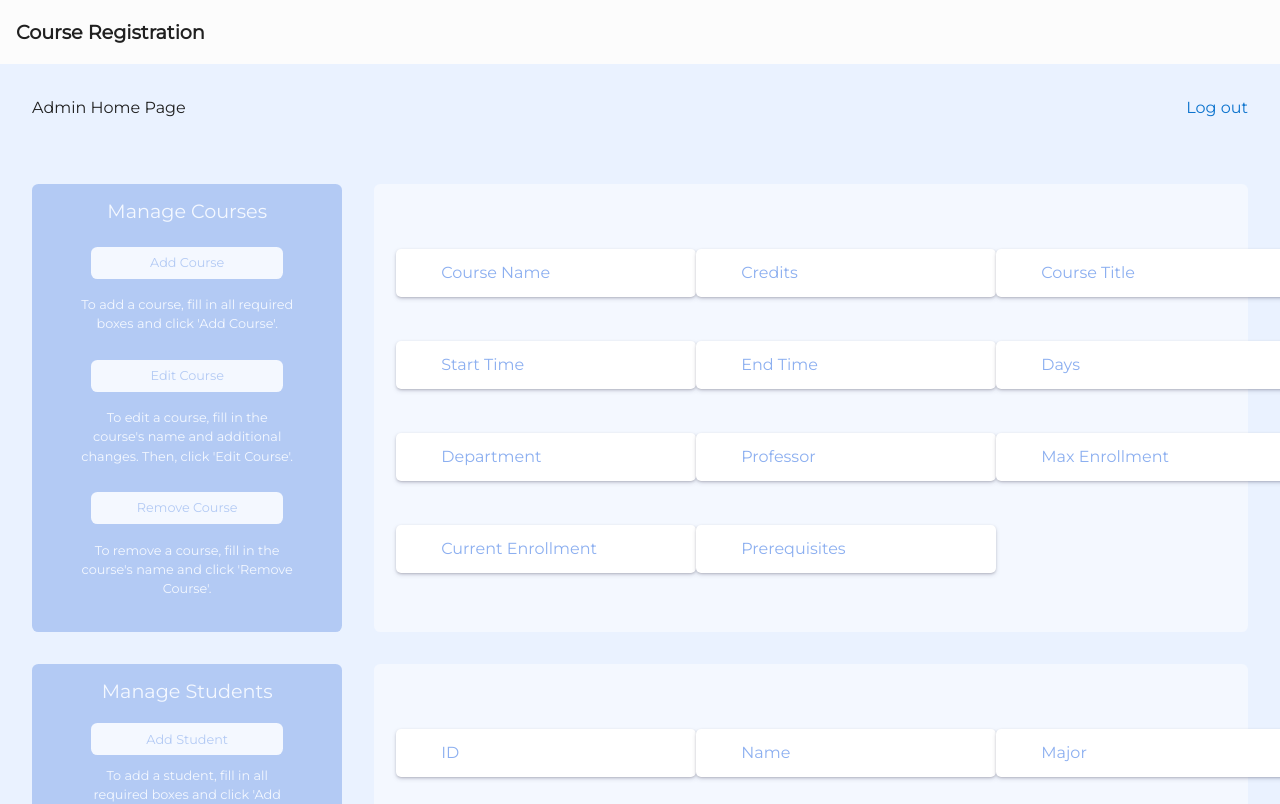
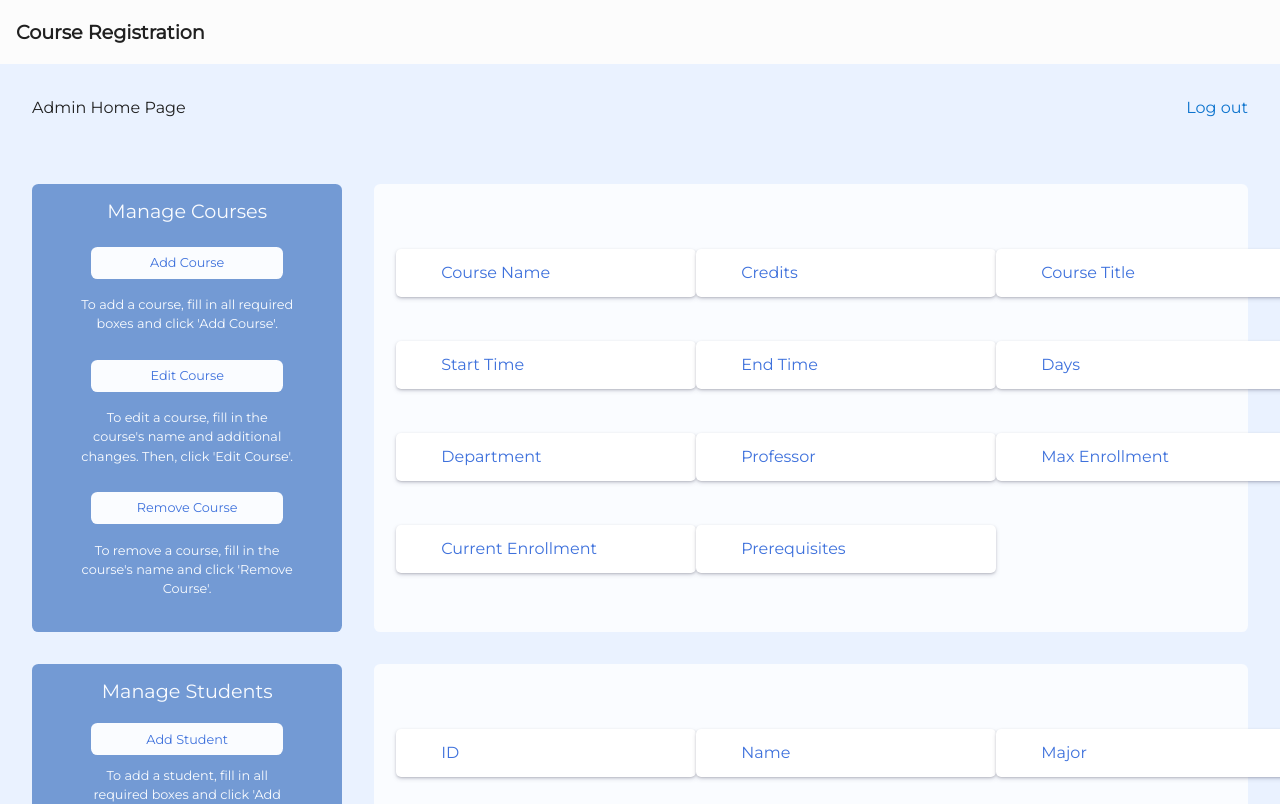
Before and after one commit to Isaiah-Haynes/Course-Registration-Website, a Vue app: page /admin/home in a window 1280 px wide. Shown: the top 804 px of the page. Built offline with nearby package versions, Linux system fonts and the light colour scheme.

Commit message:
small color changes for better visibility

```diff
--- a/src/views/AdminHomeView.vue
+++ b/src/views/AdminHomeView.vue
@@ -172,7 +172,7 @@ const removeCourse = async () => {
   }
 
   .card-title {
-    background-color: #b3caf4;
+    background-color: #739ad4;
     width: 25%;
     height: 28rem;
     border-radius: 0.4rem;
@@ -182,7 +182,7 @@ const removeCourse = async () => {
     flex-direction: column;
     align-items: center;
     font-size: 1.2rem;
-    -webkit-text-fill-color: #f4f8ff;
+    -webkit-text-fill-color: #fafcff;
   }
 
   .action-desc {
@@ -207,7 +207,7 @@ const removeCourse = async () => {
     display: grid;
     grid-template-columns: repeat(3, 1fr);
     row-gap: 4px;
-    -webkit-text-fill-color: #8caff0;
+    -webkit-text-fill-color: #3e71dc;
   }
 
   .course-form input {
@@ -215,7 +215,7 @@ const removeCourse = async () => {
   }
 
   .actions {
-    background-color: #f4f8ff;
+    background-color: #fafcff;
     width: 70%;
     height: 28rem;
     border-radius: 0.4rem;
@@ -225,16 +225,16 @@ const removeCourse = async () => {
     justify-content: space-around;
     align-items: center;
     font-size: 1.2rem;
-    -webkit-text-fill-color: #b3caf4;
+    -webkit-text-fill-color: #3e71dc;
   }
 
   button[type="button"] {
-    background: #f4f8ff;
+    background: #fafcff;
     width: 12rem;
     height: 2rem;
     padding: 0.8rem;
     border-radius: 0.4rem;
-    -webkit-text-fill-color: #b3caf4;
+    -webkit-text-fill-color: #3e71dc;
     font-size: 0.8rem;
     display: flex;
     align-items: center;
--- a/src/views/SignInView.vue
+++ b/src/views/SignInView.vue
@@ -90,12 +90,12 @@
     margin: 0.4px;
     width: 12rem;
     background-color: #fefeff;
-    -webkit-text-fill-color: #8eb1fc;
+    -webkit-text-fill-color: #3e71dc;
     margin: 0.4rem 1rem 0.4rem 1rem;
   }
 
   .lButton:hover {
-    background-color: #8eb1fc;
+    background-color: #3e71dc;
     -webkit-text-fill-color: #fefeff;
   }
 
```
